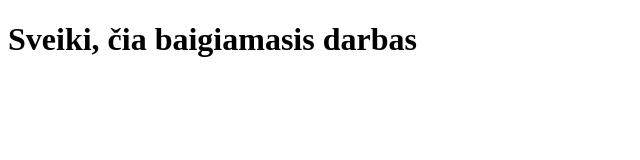
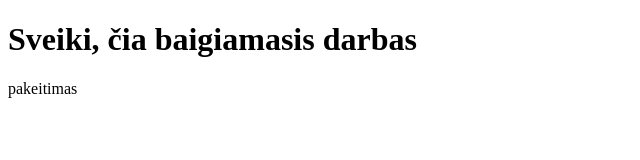
Before and after one commit to IngaRusko/Baigiamasis_mano, a plain HTML site: page Pagringinis/index.html in a window 1280 px wide. Shown: the full height of the page, 0-640 px from the left. Drawn offline with Linux system fonts and the light colour scheme.

Commit message:
nauji katalogai dar

```diff
--- a/Pagringinis/index.html
+++ b/Pagringinis/index.html
@@ -7,5 +7,6 @@
 </head>
 <body>
     <h1>Sveiki, čia baigiamasis darbas</h1>
+    <p>pakeitimas</p>
 </body>
 </html>
```
